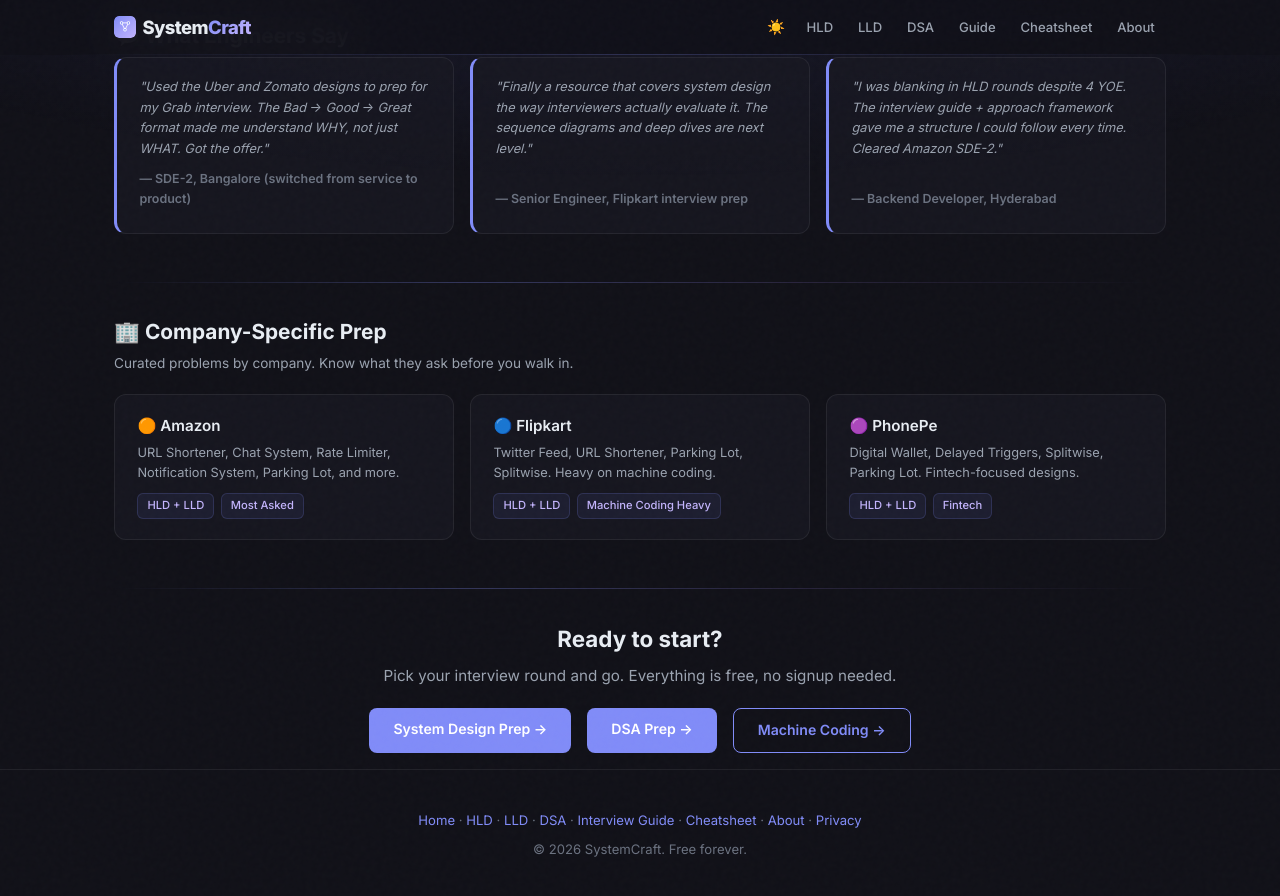
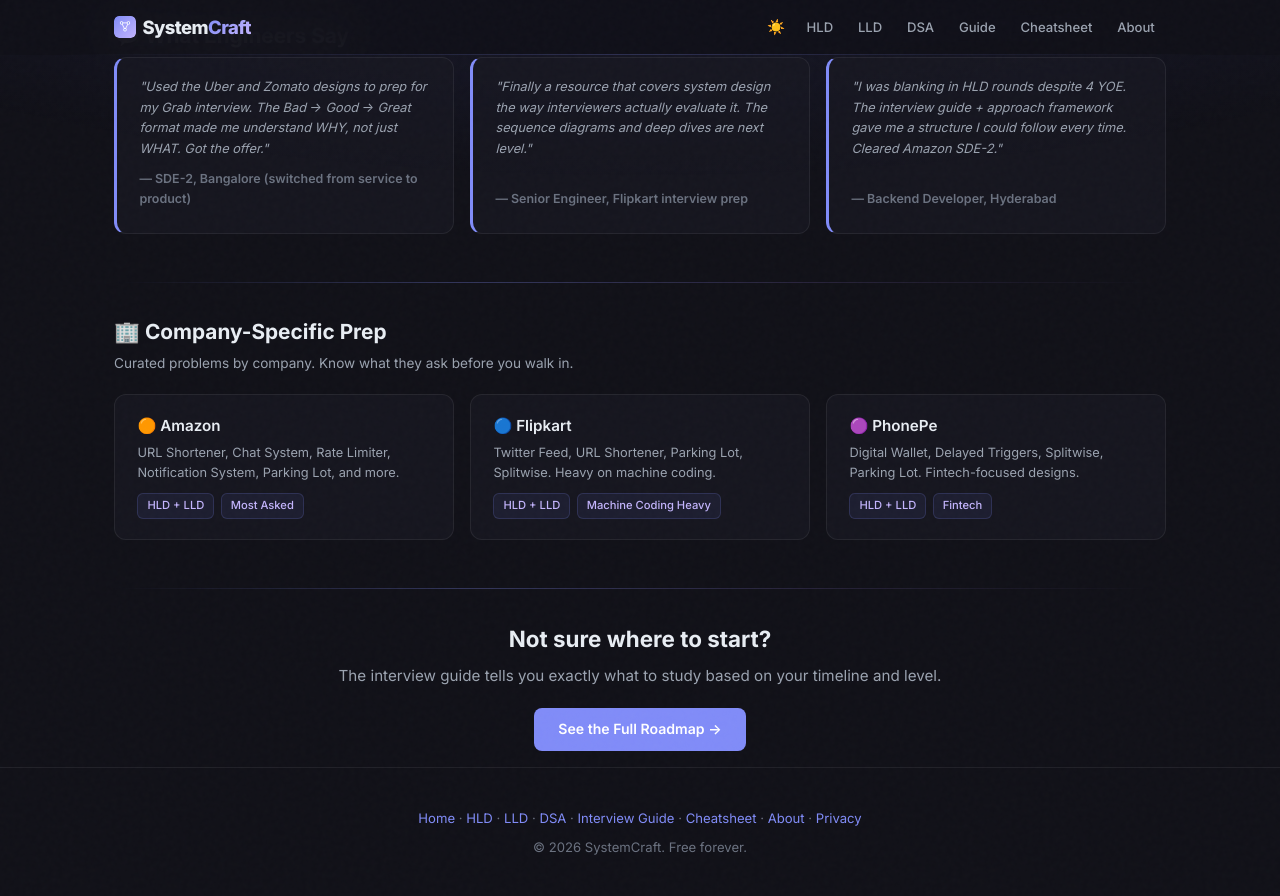
Before and after one commit to iluzn/HLD-Designs, a Jekyll site: the page built from index.html, in a window 1280 px wide and 900 px high, scrolled down 2013 px. Shown: the top 896 px of the window. Built offline with Jekyll 4.4.1, drawn with Linux system fonts in a browser that asks for light colours.

Commit message:
fix loopy CTA: replace redundant 3-button footer with single contextual Guide link

```diff
--- a/index.html
+++ b/index.html
@@ -386,15 +386,11 @@
     </div>
 </div>
 
-<!-- FINAL CTA — catch people who scrolled to the bottom -->
+<!-- FINAL CTA — contextual after company section -->
 <div class="section" style="text-align:center;padding-bottom:1rem;">
-    <h2 style="font-size:1.4rem;font-weight:700;color:var(--text);margin-bottom:0.5rem;">Ready to start?</h2>
-    <p style="color:var(--text-muted);font-size:0.95rem;margin-bottom:1.2rem;">Pick your interview round and go. Everything is free, no signup needed.</p>
-    <div style="display:flex;gap:1rem;justify-content:center;flex-wrap:wrap;">
-        <a class="hero-cta" href="/system-design-interview-guide" style="font-size:0.88rem;padding:0.65rem 1.5rem;">System Design Prep →</a>
-        <a class="hero-cta" href="/dsa" style="font-size:0.88rem;padding:0.65rem 1.5rem;">DSA Prep →</a>
-        <a class="hero-cta" href="/lld" style="font-size:0.88rem;padding:0.65rem 1.5rem;background:transparent;border:1px solid var(--accent);color:var(--accent);">Machine Coding →</a>
-    </div>
+    <h2 style="font-size:1.4rem;font-weight:700;color:var(--text);margin-bottom:0.5rem;">Not sure where to start?</h2>
+    <p style="color:var(--text-muted);font-size:0.95rem;margin-bottom:1.2rem;">The interview guide tells you exactly what to study based on your timeline and level.</p>
+    <a class="hero-cta" href="/system-design-interview-guide" style="font-size:0.88rem;padding:0.65rem 1.5rem;">See the Full Roadmap →</a>
 </div>
 
 <footer>
```
